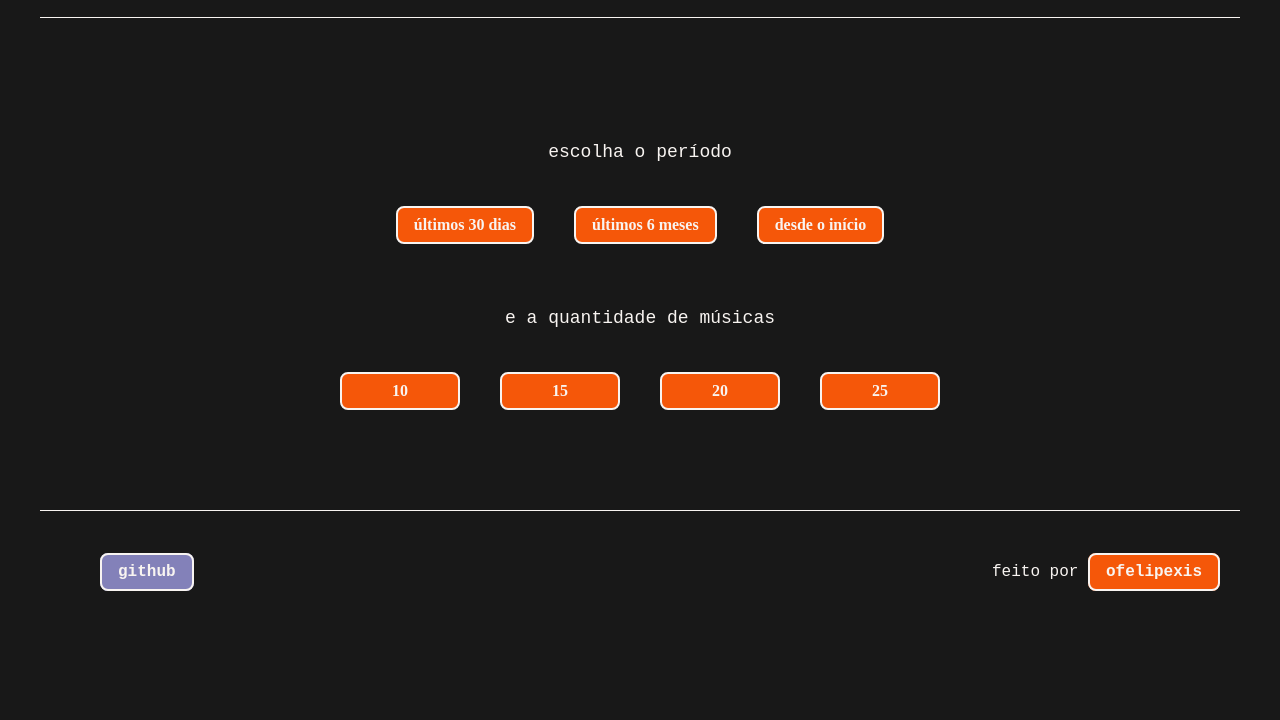
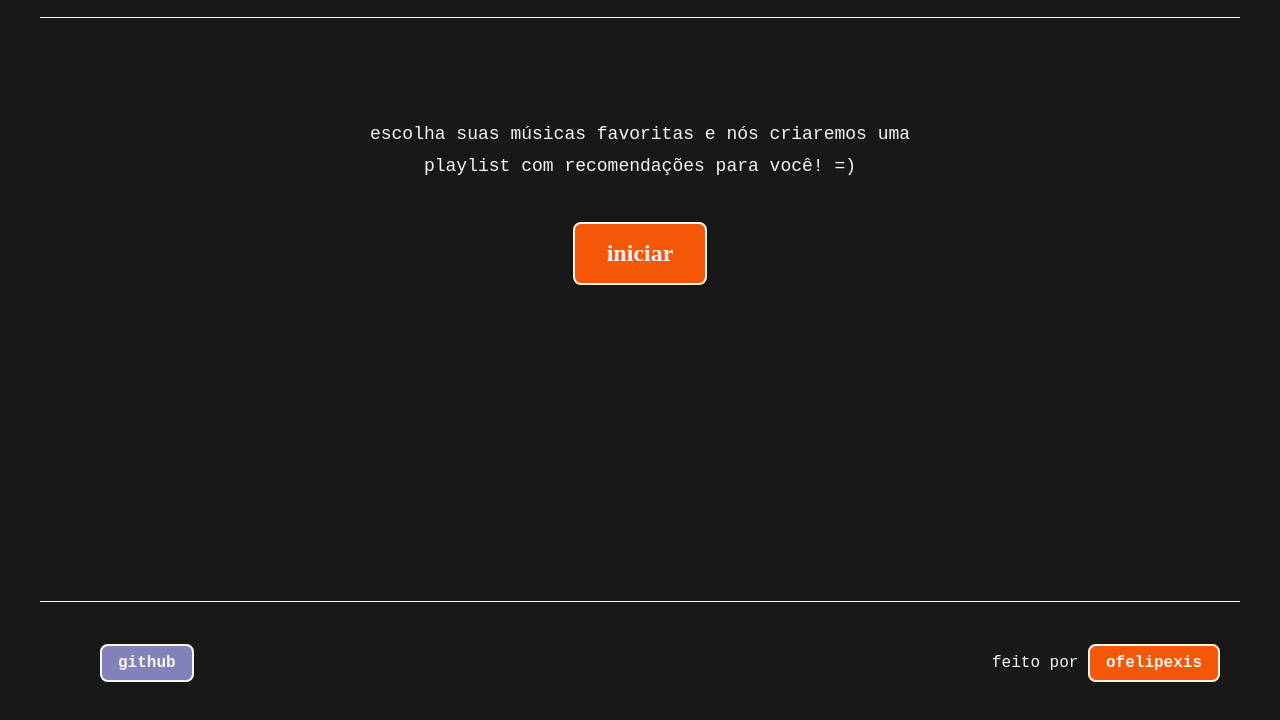
Before and after one commit to ofelipexis/recomendai, a website built with Vite: page index.html in a window 1280 px wide. Shown: the part 76-796 px from the top of the page. Built offline with nearby package versions, Linux system fonts and the light colour scheme; no server answers.

Commit message:
resizing event function

```diff
--- a/css/style.css
+++ b/css/style.css
@@ -174,7 +174,7 @@ body {
   background-color: var(--color-3);
 }
 
-main .remove {
+main .hidden {
   display: none;
 }
 
--- a/index.html
+++ b/index.html
@@ -15,12 +15,12 @@
 
     <main>
       <div class="main-container">
-        <div class="start-container remove">
+        <div class="start-container">
           <p>escolha suas músicas favoritas e nós criaremos uma playlist com recomendações para você! =)</p>
           <button class="btn-start" type="button">iniciar</button>
         </div>
 
-        <div class="selection-container">
+        <div class="selection-container hidden">
           <div class="selection">
             <div class="selection-text">
               <p>escolha o período</p>
--- a/js/main.js
+++ b/js/main.js
@@ -5,13 +5,26 @@ const clientId = import.meta.env.VITE_CLIENT_ID;
 const params = new URLSearchParams(window.location.search);
 const code = params.get('code');
 
-// const main = document.querySelector('.main-container');
+function verifyPageHeight(event) {
+  if (event) {
+    event.preventDefault();
+  }
 
-// if (main.offsetHeight <= window.innerHeight) {
-//   const footer = document.querySelector('footer');
-//   console.log(footer);
-//   footer.classList.add('bottom-0');
-// }
+  const windowHeight = window.innerHeight;
+  const headerHeight = document.querySelector('.header-container').offsetHeight;
+  const mainHeight = document.querySelector('.main-container').offsetHeight;
+  const footerHeight = document.querySelector('.footer-container').offsetHeight;
+  const footer = document.querySelector('footer');
+
+  if (mainHeight <= windowHeight - (headerHeight + footerHeight)) {
+    footer.classList.add('bottom-0');
+  } else if (footer.classList.contains('bottom-0')) {
+    footer.classList.remove('bottom-0');
+  }
+}
+
+verifyPageHeight();
+window.addEventListener('resize', verifyPageHeight);
 
 const buttonContainer = document.querySelector('#button-container');
 const startButton = document.querySelector('#vai');
```
